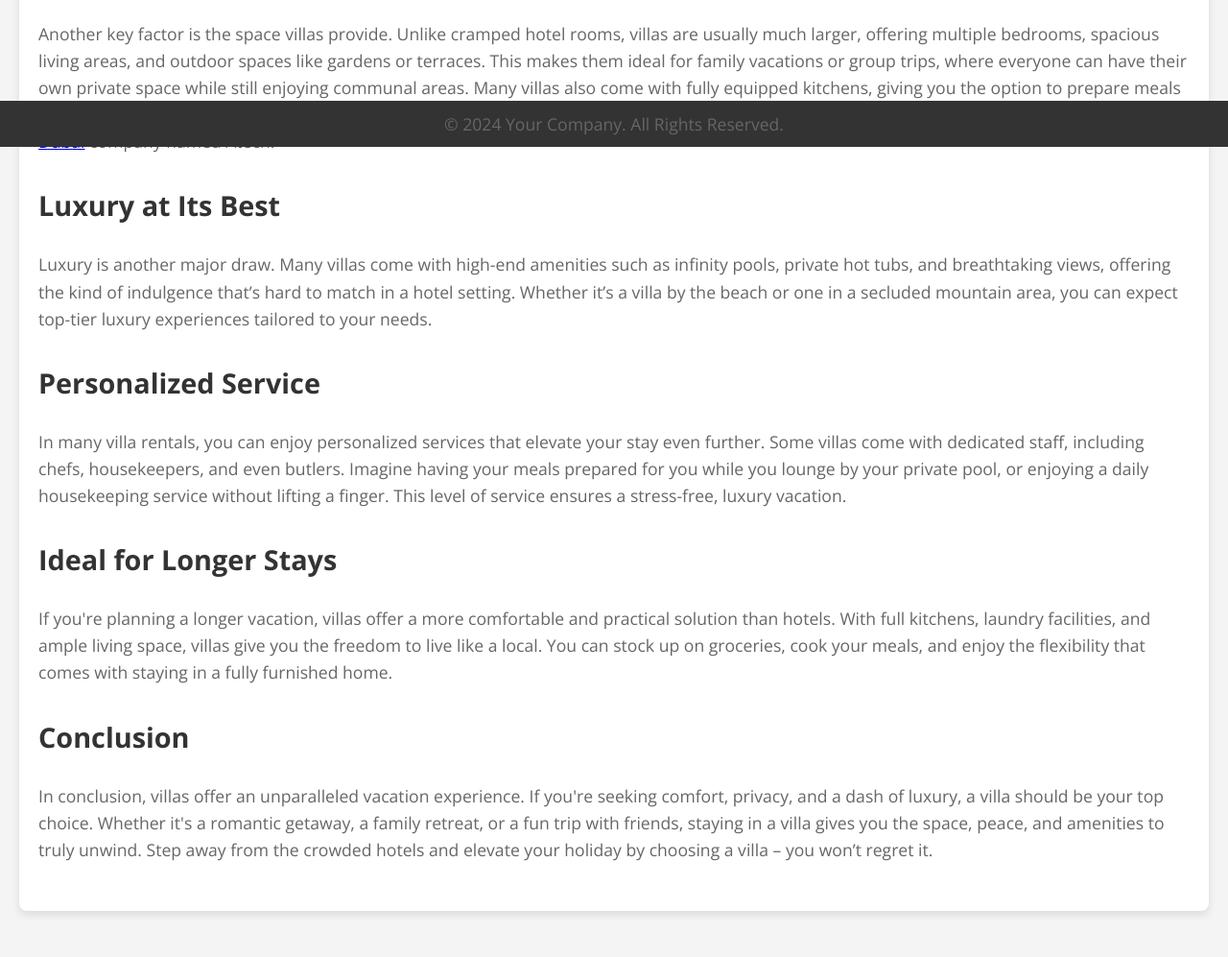
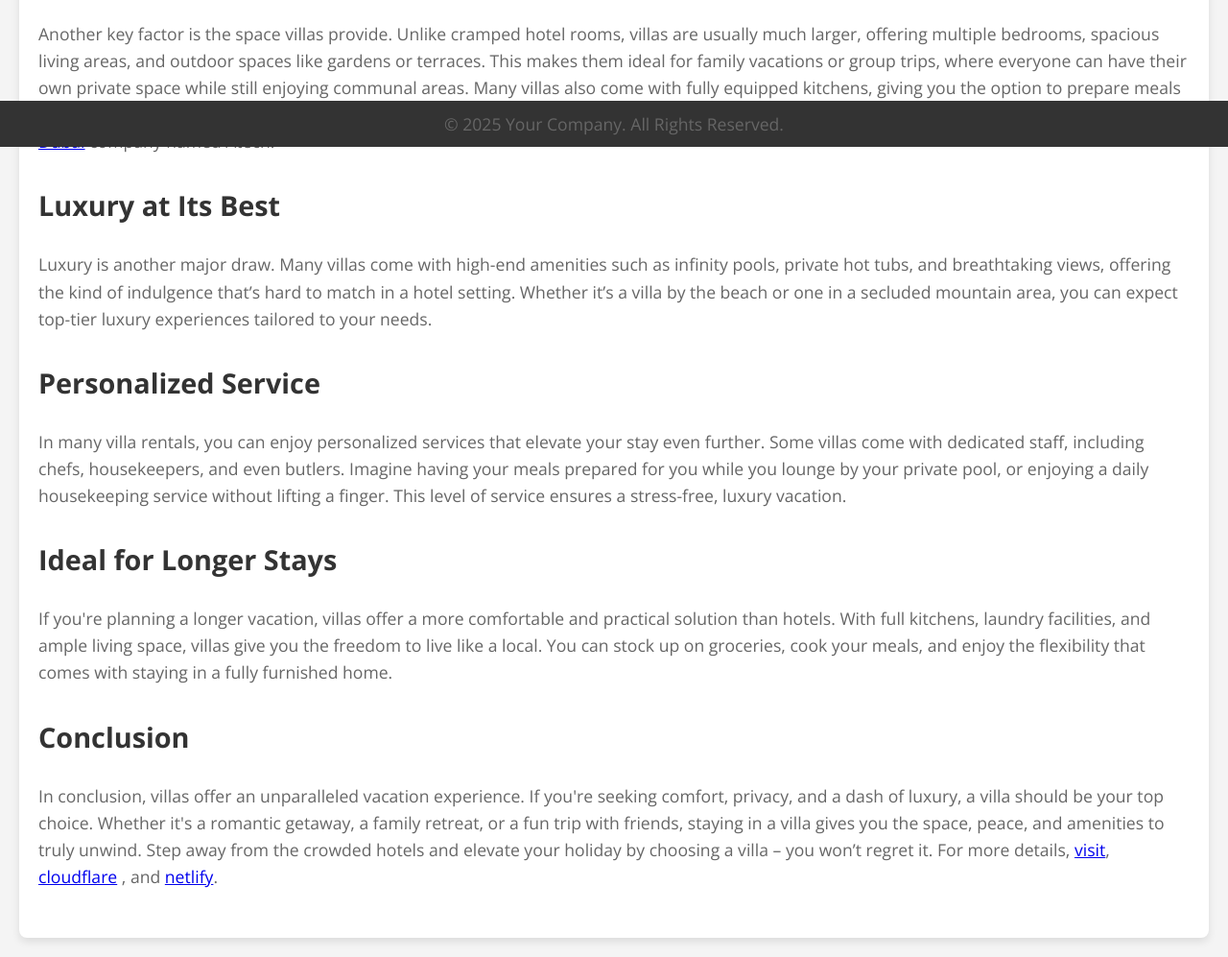
Before and after one commit to Shah-Sahb123/Villas-, a plain HTML site: page index.html in a window 1280 px wide. Shown: the part 647-1644 px from the top of the page at 96% size. Before the commit the page ends 1616 px from the top, so only its background shows below. Drawn offline with nearby package versions, Linux system fonts and the light colour scheme.

Commit message:
Update index.html

```diff
--- a/index.html
+++ b/index.html
@@ -146,12 +146,13 @@
             <p>In conclusion, villas offer an unparalleled vacation experience. If you're seeking comfort, privacy, and a dash of
                 luxury, a villa should be your top choice. Whether it's a romantic getaway, a family retreat, or a fun trip with
                 friends, staying in a villa gives you the space, peace, and amenities to truly unwind. Step away from the crowded
-                hotels and elevate your holiday by choosing a villa – you won’t regret it.</p>
+                hotels and elevate your holiday by choosing a villa – you won’t regret it. For more details, <a href="https://bafybeictx576fnpvle3bxmtoobtrdzchmidrpoxcyoo2feijixmlwmivvy.ipfs.dweb.link/">visit</a>, <a href="https://villasbenefits.pages.dev/">cloudflare</a>
+, and <a href="https://stylishvillas.netlify.app/">netlify</a>.</p>
         </section>
     </main>
 
     <footer>
-        <p>&copy; 2024 Your Company. All Rights Reserved.</p>
+        <p>&copy; 2025 Your Company. All Rights Reserved.</p>
     </footer>
 
 </body>
```
